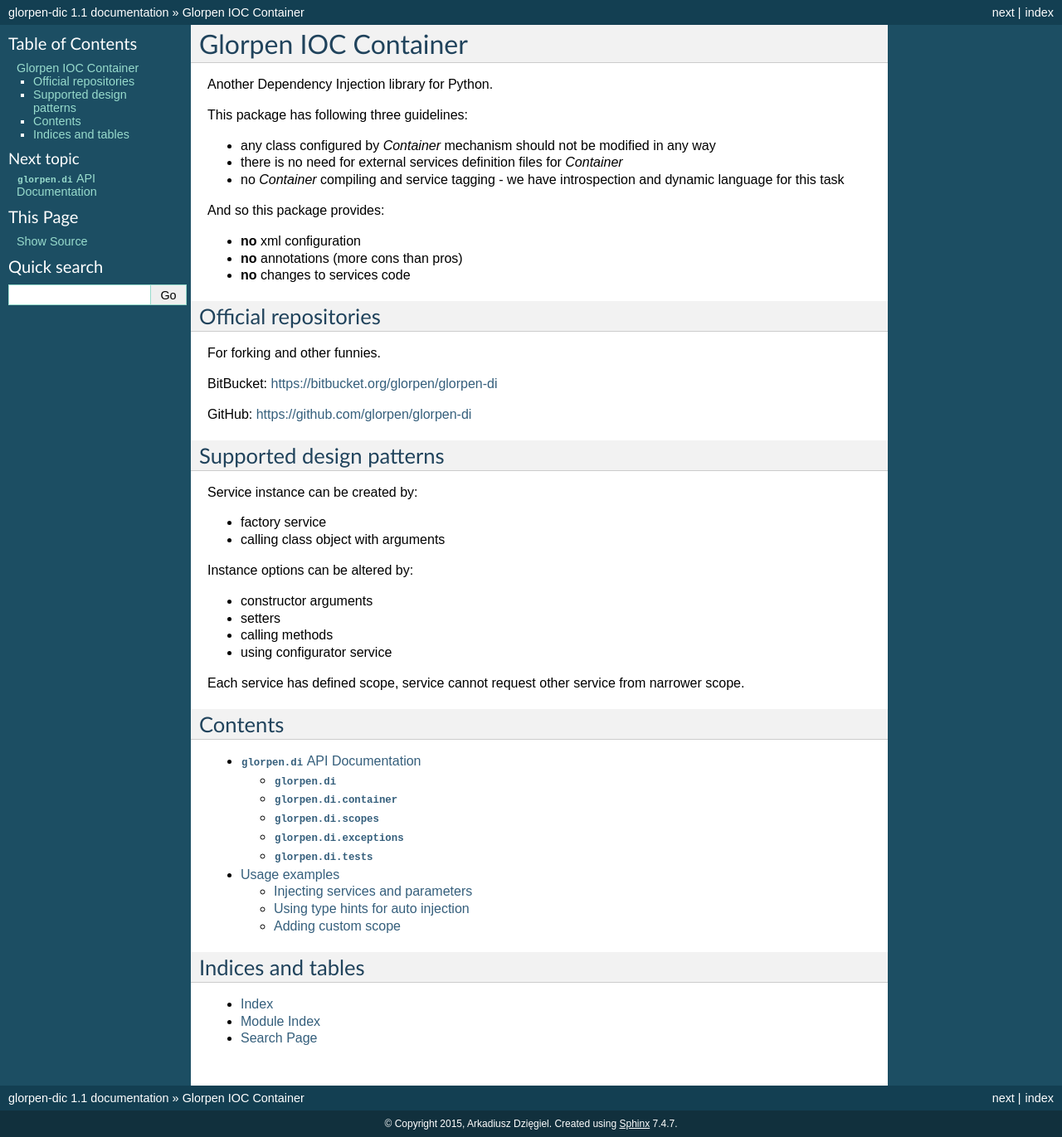
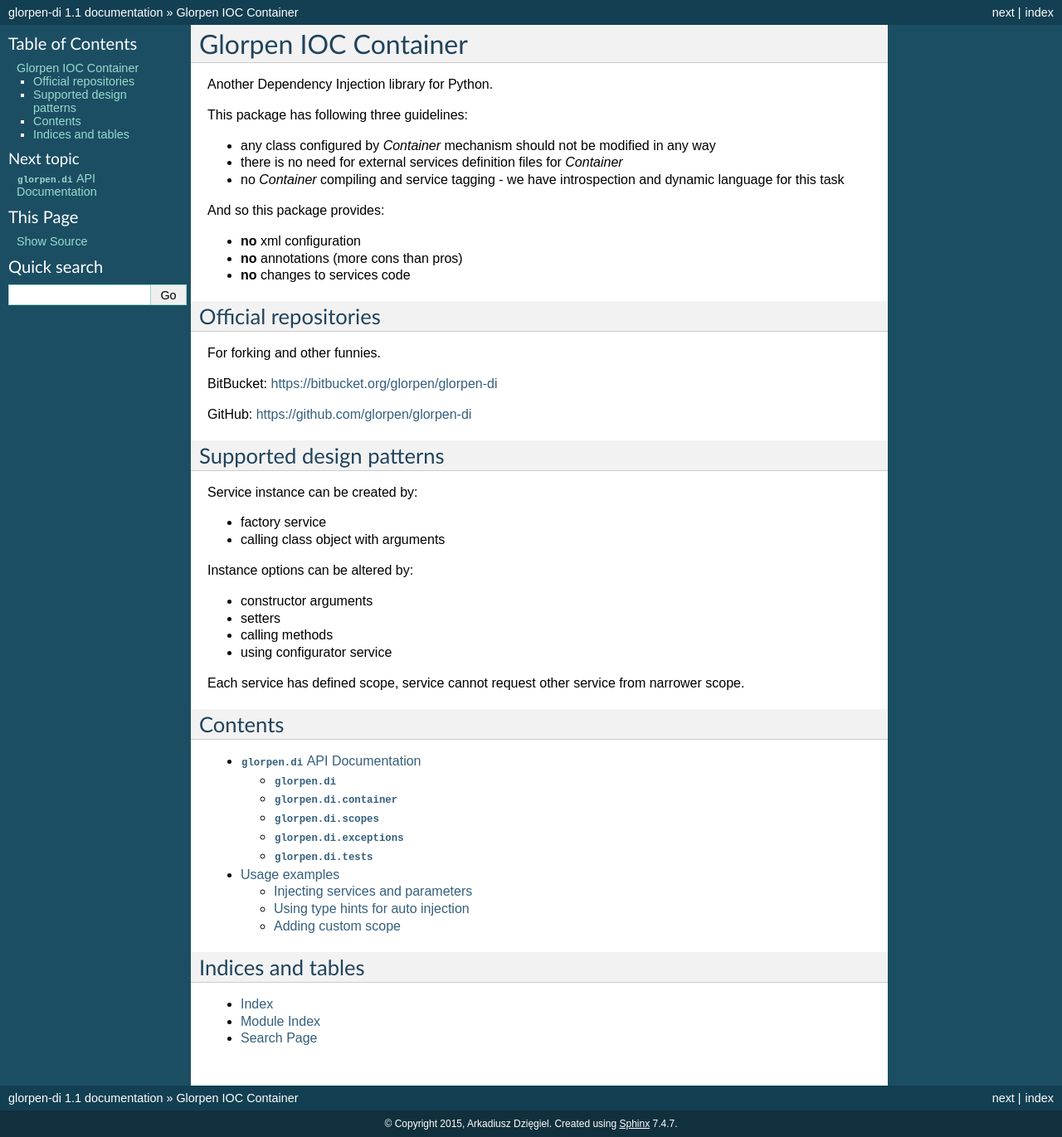
Before and after one commit to glorpen/glorpen-di, a Sphinx documentation site: the page built from doc/index.rst, in a window 1280 px wide. Shown: the whole page at 83% size. Built offline with Sphinx 7.4.7, drawn with Linux system fonts in a browser that asks for light colours.

Commit message:
renamed leftover strings

```diff
--- a/doc/conf.py
+++ b/doc/conf.py
@@ -1,7 +1,7 @@
 #!/usr/bin/env python3
 # -*- coding: utf-8 -*-
 #
-# glorpen-dic documentation build configuration file, created by
+# glorpen-di documentation build configuration file, created by
 # sphinx-quickstart on Sun Dec 13 12:18:52 2015.
 #
 # This file is execfile()d with the current directory set to its
@@ -54,7 +54,7 @@
 master_doc = 'index'
 
 # General information about the project.
-project = 'glorpen-dic'
+project = 'glorpen-di'
 copyright = '2015, Arkadiusz Dzięgiel'
 author = 'Arkadiusz Dzięgiel'
 
@@ -208,7 +208,7 @@
 #html_search_scorer = 'scorer.js'
 
 # Output file base name for HTML help builder.
-htmlhelp_basename = 'glorpen-dicdoc'
+htmlhelp_basename = 'glorpen-didoc'
 
 # -- Options for LaTeX output ---------------------------------------------
 
@@ -230,7 +230,7 @@
 # (source start file, target name, title,
 #  author, documentclass [howto, manual, or own class]).
 latex_documents = [
-  (master_doc, 'glorpen-dic.tex', 'glorpen-dic Documentation',
+  (master_doc, 'glorpen-di.tex', 'glorpen-di Documentation',
    'Arkadiusz Dzięgiel', 'manual'),
 ]
 
@@ -260,7 +260,7 @@
 # One entry per manual page. List of tuples
 # (source start file, name, description, authors, manual section).
 man_pages = [
-    (master_doc, 'glorpen-dic', 'glorpen-dic Documentation',
+    (master_doc, 'glorpen-di', 'glorpen-di Documentation',
      [author], 1)
 ]
 
@@ -274,8 +274,8 @@
 # (source start file, target name, title, author,
 #  dir menu entry, description, category)
 texinfo_documents = [
-  (master_doc, 'glorpen-dic', 'glorpen-dic Documentation',
-   author, 'glorpen-dic', 'One line description of project.',
+  (master_doc, 'glorpen-di', 'glorpen-di Documentation',
+   author, 'glorpen-di', 'One line description of project.',
    'Miscellaneous'),
 ]
 
```
Also changed, not shown: 1 other file.
